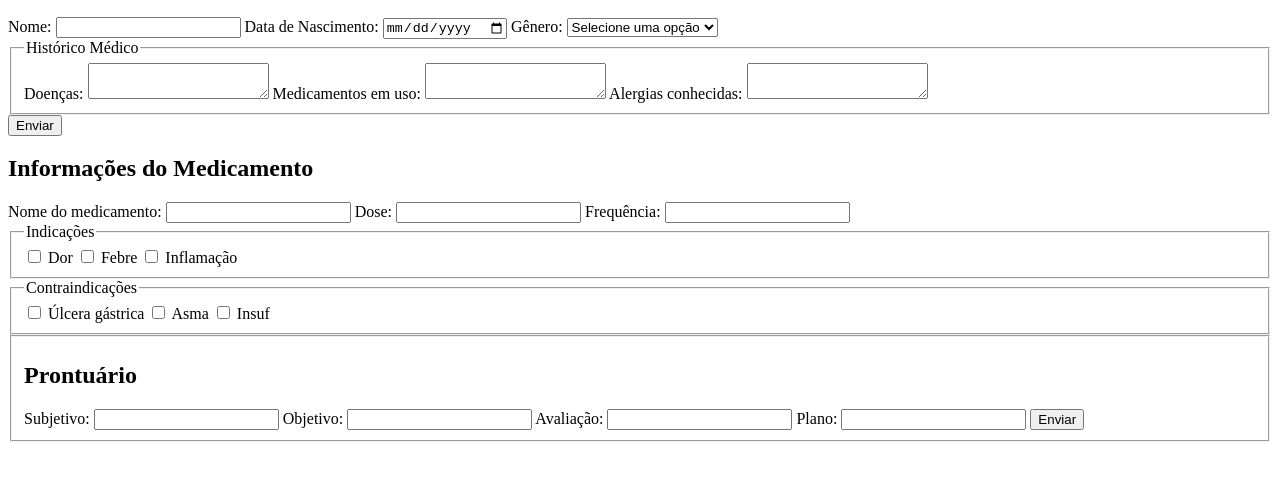
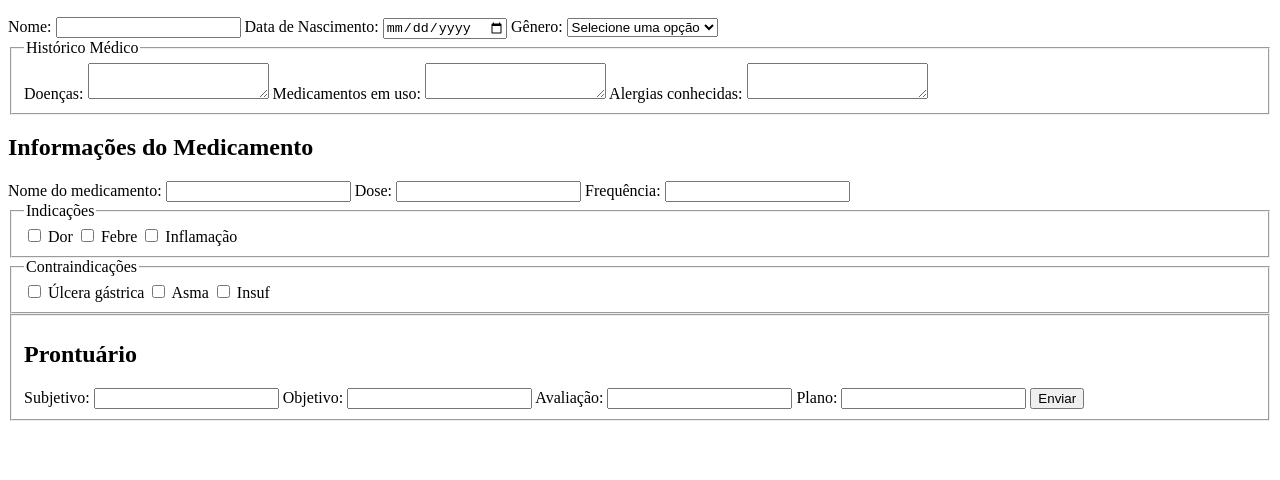
Before and after one commit to darlansouza81/prontuario, a website: page index.html in a window 1280 px wide. Shown: the part 110-590 px from the top of the page. Drawn offline with nearby package versions, Linux system fonts and the light colour scheme.

Commit message:
inclusão SOAP

```diff
--- a/index.html
+++ b/index.html
@@ -41,7 +41,7 @@
         <textarea id="alergias" name="alergias"></textarea>
       </fieldset>
 
-      <button onclick="salvar()">Enviar</button>
+
     </section>
 
     <section>
@@ -87,8 +87,9 @@
 
       <button onclick="salvar()">Enviar</button>
 
-      </fieldset>
+
     </section>
+  </fieldset>
     <script>
 
 
```
